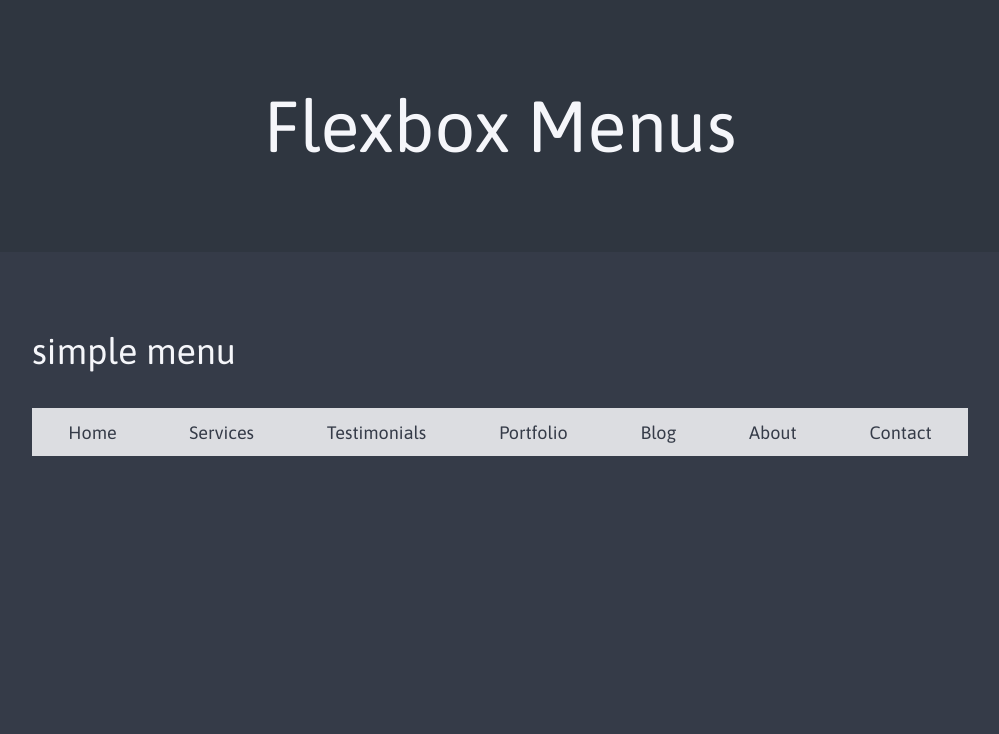
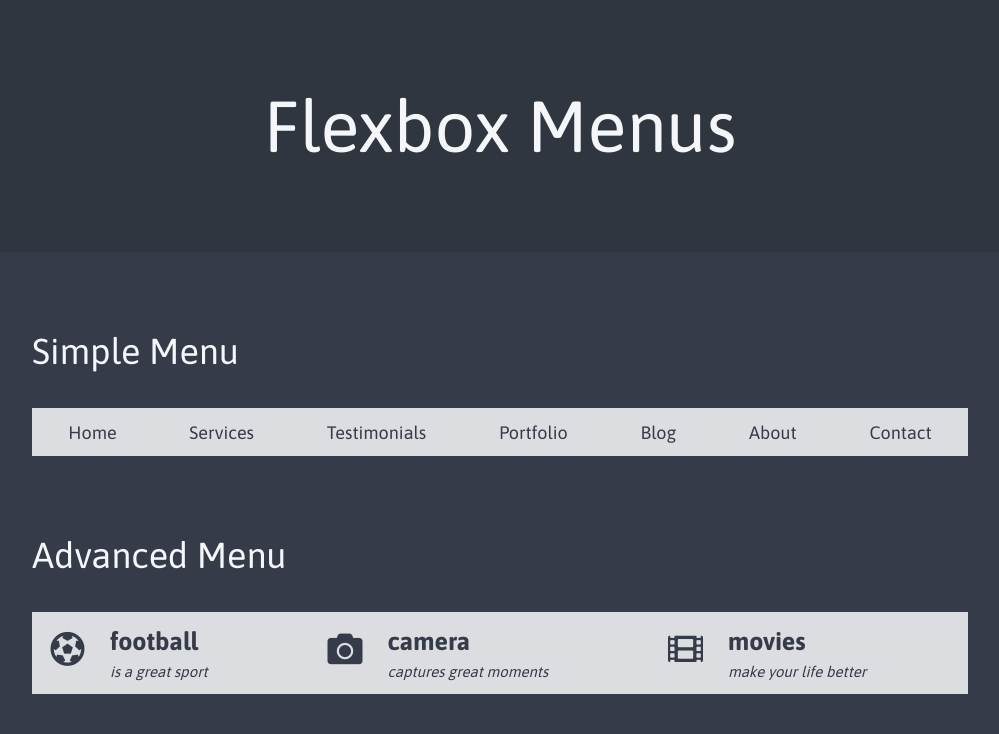
Before and after one commit to SirWernich/udemy_flexbox, a website: page section04/menus.html in a window 1280 px wide. Shown: the whole page, without its empty margins (140-1139 px from the left). Drawn offline with Linux system fonts and the light colour scheme.

Commit message:
advanced menu with icons

```diff
--- a/section04/menus.html
+++ b/section04/menus.html
@@ -34,7 +34,7 @@
         <div class="centered">
 
             <section class="menu-section">
-                <h2 class="menu-heading">simple menu</h2>
+                <h2 class="menu-heading">Simple Menu</h2>
                 <nav class="single-nav menu">
                     <ul>
                         <li><a href="#">Home</a></li>
@@ -48,7 +48,46 @@
                 </nav>
             </section>
 
-
+            <section class="menu-section">
+                <h2 class="menu-heading">Advanced Menu</h2>
+                <nav class="advanced-nav menu">
+                    <ul>
+                        <li>
+                            <a href="#">
+                                <div class="icon">
+                                    <i class="fas fa-futbol"></i>
+                                </div>
+                                <div class="text">
+                                    football
+                                    <span>is a great sport</span>
+                                </div>
+                            </a>
+                        </li>
+                        <li>
+                            <a href="#">
+                                <div class="icon">
+                                    <i class="fas fa-camera"></i>
+                                </div>
+                                <div class="text">
+                                    camera
+                                    <span>captures great moments</span>
+                                </div>
+                            </a>
+                        </li>
+                        <li>
+                            <a href="#">
+                                <div class="icon">
+                                    <i class="fas fa-film"></i>
+                                </div>
+                                <div class="text">
+                                    movies
+                                    <span>make your life better</span>
+                                </div>
+                            </a>
+                        </li>
+                    </ul>
+                </nav>
+            </section>
         </div><!-- .centered -->
 
     </main>
--- a/section04/style-menus.css
+++ b/section04/style-menus.css
@@ -21,7 +21,6 @@
     padding: .6em 1em;
     display: block;
     transition: all 0.5s ease;
-    text-align: center;
 }
 
 .menu li a:hover {
@@ -41,9 +40,44 @@
         display: flex;
         justify-content: space-between;
         flex-wrap: wrap;
+        text-align: center;
     }
 
     .single-nav ul li {
-        flex: 1 0 auto;
+        flex: 1 0 auto;     /* grow, shrink basis */
     }
 }
+
+@media screen and (min-width: 600px) {
+    .advanced-nav ul {
+        display: flex;
+        flex-wrap: wrap;
+    }
+
+    .advanced-nav ul li {
+        flex-grow: 1;
+        flex-basis: 220;
+        flex-shrink: 0;
+    }
+
+    .advanced-nav ul li a {
+        display: flex;
+    }
+
+    .advanced-nav ul li a .icon {
+        flex-basis: 60px;
+        font-size: 35px;
+    }
+
+    .advanced-nav ul li a .text {
+        font-size: 25px;
+        font-weight: bold;
+    }
+
+    .advanced-nav ul li a span {
+        display: block;
+        font-size: 15px;
+        font-weight: lighter;
+        font-style: italic;
+    }
+}
```
